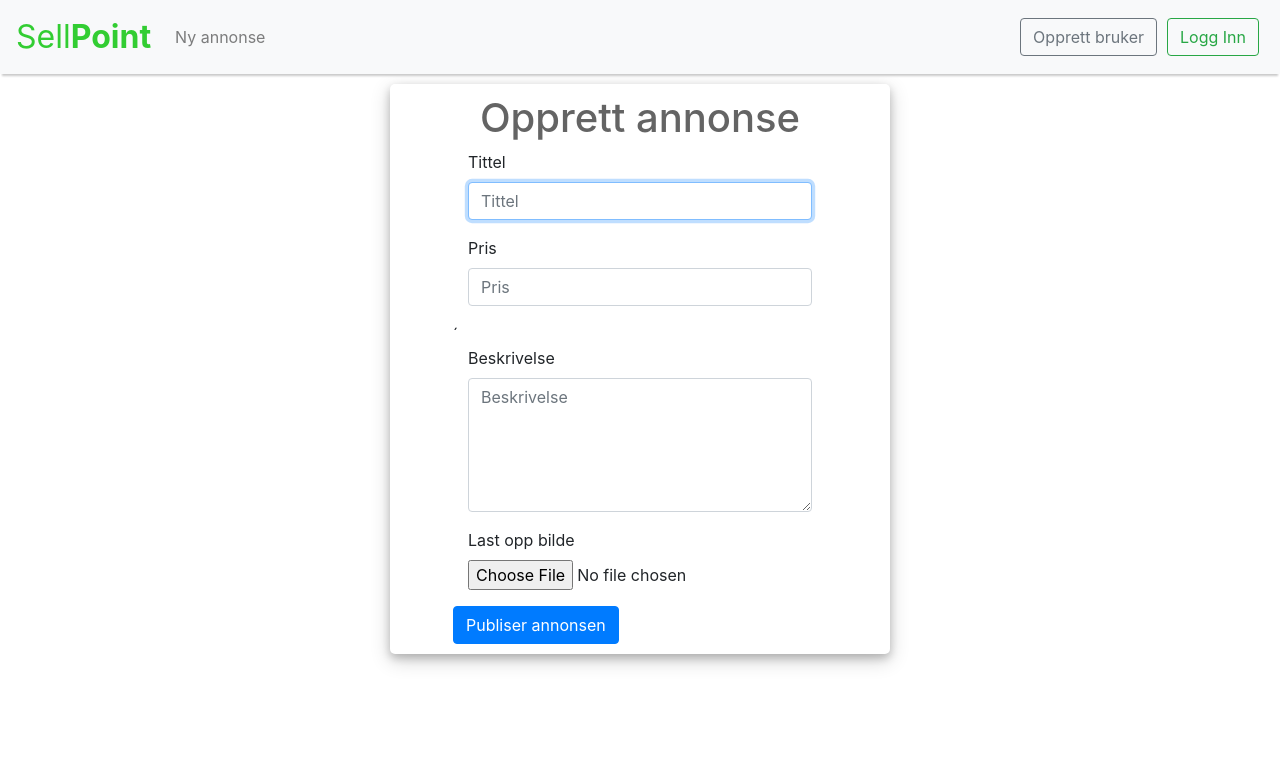
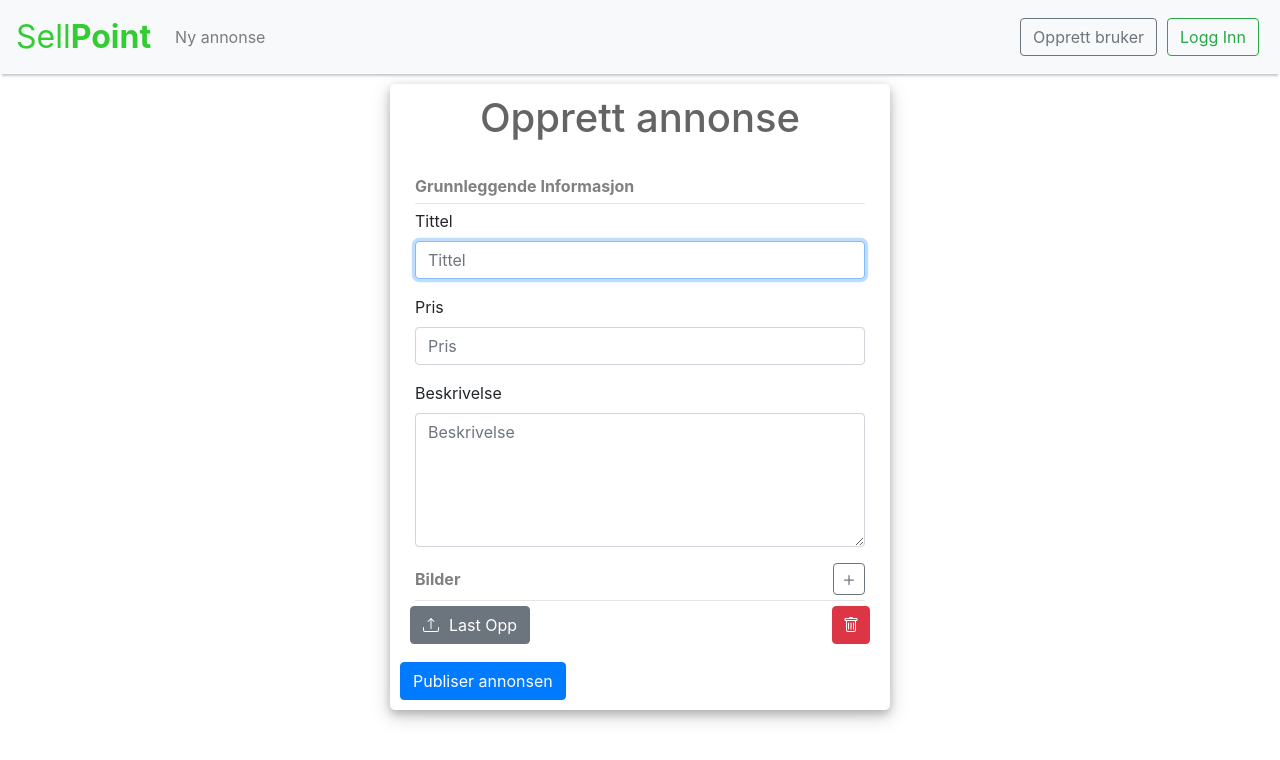
Before and after one commit to kavusiks/SellPoint, a React (Create React App) app in the folder sellpoint_frontend/: page /ad/create in a window 1280 px wide. Shown: the top 760 px of the page. Built offline with nearby package versions, Linux system fonts and the light colour scheme.

Commit message:
Add support for multiple images per ad in front-end (#21)

```diff
--- a/sellpoint_frontend/src/components/ads/LargeAd.tsx
+++ b/sellpoint_frontend/src/components/ads/LargeAd.tsx
@@ -79,8 +79,8 @@ export const LargeAd: FunctionComponent<AdComponentProps> = ({
         </div>
       </LeftCenterRow>
       <LeftCenterRow noGutters>
-        <p>
-          <div className="ad info">
+        <div className="ad info">
+          <p>
             <strong>Pris:</strong> {ad.price},-
             <br />
             <strong>Selger: </strong> {ad.owner?.first_name} {ad.owner?.last_name}
@@ -91,8 +91,8 @@ export const LargeAd: FunctionComponent<AdComponentProps> = ({
             <br />
             <br />
             {ad.description}
-          </div>
-        </p>
+          </p>
+        </div>
       </LeftCenterRow>
       {children}
     </ShadowedContainer>
--- a/sellpoint_frontend/src/components/forms/CreateAdForm.tsx
+++ b/sellpoint_frontend/src/components/forms/CreateAdForm.tsx
@@ -4,7 +4,8 @@ import { useHistory } from "react-router";
 import AdAPI from "../../core/api/ad";
 import { readDjangoError } from "../../core/client";
 import { Ad } from "../../models/ad";
-import { FormProps } from "./FormParts";
+import { CenteredRow } from "../styled";
+import { FormProps, SubmitImageMultipleFormPart, ImageSingleFormData } from "./FormParts";
 
 export const CreateAdForm: FunctionComponent<FormProps> = ({ setError }: FormProps) => {
   const history = useHistory();
@@ -12,21 +13,8 @@ export const CreateAdForm: FunctionComponent<FormProps> = ({ setError }: FormPro
   const [title, setTitle] = useState<string>("");
   const [price, setPrice] = useState<number>(0);
   const [description, setDescription] = useState<string>("");
-  const [imagePath, setImagePath] = useState<File | undefined>(undefined);
+  const [images, setImages] = useState<ImageSingleFormData[]>([]);
   const [validated, setValidated] = useState<boolean>(false);
-
-  const updateImage = (e: React.ChangeEvent<HTMLInputElement>) => {
-    setImagePath(e.target.files ? e.target.files[0] : undefined);
-  };
-
-  const renderImage = () => {
-    if (!imagePath) {
-      return null;
-    }
-
-    const preview = URL.createObjectURL(imagePath);
-    return <Image style={{ maxWidth: "100%" }} src={preview} alt="Bilde" />;
-  };
 
   const onSubmit = (e: React.FormEvent<HTMLFormElement>) => {
     setValidated(true);
@@ -47,26 +35,31 @@ export const CreateAdForm: FunctionComponent<FormProps> = ({ setError }: FormPro
     AdAPI.createAd(tempAd)
       .then((ad) => {
         if (!ad.id) {
-          setError("where my id >:(!");
+          setError("En uforventet error oppstod (Manglende ID)!");
           return;
         }
 
-        if (!imagePath) {
-          history.push(`/ad/${ad.id}`);
-          return;
-        }
-
-        AdAPI.addImage(ad.id, imagePath).then((img) => {
-          history.push(`/ad/${ad.id}`);
-        });
+        const id: number = ad.id;
+        Promise.all(images.map((image) => image.submit(id))).then(() =>
+          history.push(`/ad/${ad.id}`),
+        );
       })
       .catch((error) => {
+        console.log(error);
         setError(error.response ? readDjangoError(error.response) : "En uforventet error oppstod!");
       });
   };
 
   return (
-    <Form noValidate validated={validated} onSubmit={onSubmit}>
+    <Form noValidate validated={validated} onSubmit={onSubmit} style={{ width: "100%" }}>
+      <br />
+      <Col>
+        <p>
+          <strong>Grunnleggende Informasjon</strong>
+        </p>
+        <hr style={{ margin: "5px 0px 5px 0px" }} />
+      </Col>
+
       <Form.Group as={Col} controlId="create-ad-title">
         <Form.Label>Tittel</Form.Label>
         <Form.Control
@@ -86,7 +79,6 @@ export const CreateAdForm: FunctionComponent<FormProps> = ({ setError }: FormPro
           required
         />
       </Form.Group>
-      ´{" "}
       <Form.Group as={Col} controlId="create-ad-description">
         <Form.Label>Beskrivelse</Form.Label>
         <Form.Control
@@ -97,10 +89,9 @@ export const CreateAdForm: FunctionComponent<FormProps> = ({ setError }: FormPro
           required
         />
       </Form.Group>
-      <Form.Group as={Col} controlId="create-ad-image">
-        <Form.File label="Last opp bilde" onChange={updateImage} />
-        {renderImage()}
-      </Form.Group>
+
+      <SubmitImageMultipleFormPart onUpdate={setImages} />
+
       <Button variant="primary" type="submit">
         Publiser annonsen
       </Button>
--- a/sellpoint_frontend/src/components/forms/FormParts.tsx
+++ b/sellpoint_frontend/src/components/forms/FormParts.tsx
@@ -1,6 +1,11 @@
 import React, { FunctionComponent, useEffect, useState } from "react";
-import { Col, Form } from "react-bootstrap";
+import { Button, Col, Form, FormFile, Image } from "react-bootstrap";
+import { Trash, Upload, Plus } from "react-bootstrap-icons";
 import { Address } from "../../models/user";
+import { AdImage } from "../../models/ad";
+import AdAPI from "../../core/api/ad";
+import { CenteredRow, SpaceBetweenCenterRow } from "../styled";
+import "./forms.css";
 
 /**
  * Props for a form
@@ -124,3 +129,195 @@ export const AddressFormPart: FunctionComponent<AddressFormPartProps> = ({
     </>
   );
 };
+
+export class ImageSingleFormData {
+  id: number;
+  readonly path?: File;
+  readonly description?: string;
+
+  constructor(id: number, path?: File, description?: string) {
+    this.id = id;
+    this.description = description;
+    this.path = path;
+  }
+
+  submit = (adId: number): Promise<AdImage> => {
+    if (!this.path) {
+      throw new Error("Missing path!");
+    }
+
+    return AdAPI.addImage(adId, this.path, this.description);
+  };
+}
+
+interface SubmitImageSingleFormPartProps {
+  id: number;
+  onRemove: (id: number) => void;
+  onUpdate: (image: ImageSingleFormData) => void;
+  initialDescription?: string;
+  initialPath?: File;
+}
+
+const SubmitImageSingleFormPart: FunctionComponent<SubmitImageSingleFormPartProps> = ({
+  id,
+  onRemove,
+  onUpdate,
+  initialPath,
+  initialDescription,
+}) => {
+  const [path, setPath] = useState<File | undefined>(initialPath);
+  const [description, setDescription] = useState<string | undefined>(initialDescription);
+
+  useEffect(() => {
+    if (!path) {
+      return;
+    }
+
+    const image = new ImageSingleFormData(id, path, description);
+    onUpdate(image);
+  }, [id, path, description]);
+
+  const updateImage = (e: React.ChangeEvent<HTMLInputElement>) => {
+    setPath(e.target.files ? e.target.files[0] : undefined);
+  };
+
+  const renderImage = () => {
+    if (!path) {
+      return null;
+    }
+
+    const preview = URL.createObjectURL(path);
+    return <Image style={{ maxWidth: "100%" }} src={preview} alt="Bilde" />;
+  };
+
+  return (
+    <div style={{ marginBottom: "10px" }}>
+      <Form.Row as={SpaceBetweenCenterRow} noGutters>
+        <Form.Group className="create-ad-image-file" controlId={`create-ad-image-file-${id}`}>
+          <FormFile>
+            <FormFile.Label className="btn btn-secondary create-ad-image-upload-button">
+              <FormFile.Input onChange={updateImage} />
+              <Upload style={{ margin: "0px 10px 3px 0px" }} />
+              {path ? path.name : "Last Opp"}
+            </FormFile.Label>
+          </FormFile>
+        </Form.Group>
+
+        <Button
+          className="create-ad-image-delete-button"
+          variant="danger"
+          onClick={() => onRemove(id)}
+        >
+          <CenteredRow>
+            <Trash />
+          </CenteredRow>
+        </Button>
+      </Form.Row>
+
+      {path ? (
+        <Form.Group controlId={`create-ad-image-desc-${id}`}>
+          <Form.Control
+            value={description}
+            as="textarea"
+            placeholder="Beskrivelse"
+            rows={2}
+            onChange={(e) => setDescription(e.target.value)}
+          />
+        </Form.Group>
+      ) : null}
+
+      {renderImage()}
+    </div>
+  );
+};
+
+export interface SubmitImageMultipleFormPartProps {
+  onUpdate: (images: ImageSingleFormData[]) => void;
+  initialAmount?: number;
+}
+
+export const SubmitImageMultipleFormPart: FunctionComponent<SubmitImageMultipleFormPartProps> = ({
+  initialAmount = 1,
+  onUpdate,
+}) => {
+  const [amount, setAmount] = useState<number>(initialAmount);
+  const [images, setImages] = useState<ImageSingleFormData[]>([]);
+  const [id, setId] = useState<number>(0);
+
+  const getNextId = () => {
+    const next = id;
+    setId(id + 1);
+    return next;
+  };
+
+  useEffect(() => {
+    let img = images;
+    for (let i = 0; i < amount; i++) {
+      if (i >= img.length) {
+        img = [...img, new ImageSingleFormData(getNextId())];
+        continue;
+      }
+
+      if (img[i]) {
+        continue;
+      }
+
+      img[i] = new ImageSingleFormData(getNextId());
+    }
+
+    setImages(img);
+  }, [amount]);
+
+  const receiveUpdate = (image: ImageSingleFormData) => {
+    const img = [...images];
+    img[img.findIndex((other) => other.id === image.id)] = image;
+
+    setImages(img);
+    onUpdate(img);
+  };
+
+  const removeImage = (id: number) => {
+    const img = [...images];
+    const index = img.findIndex((image) => image.id === id);
+    img.splice(index, 1);
+
+    setImages(img);
+    setAmount(amount - 1);
+  };
+
+  const makeImageData = () => {
+    return images.map((image) => {
+      return (
+        <SubmitImageSingleFormPart
+          key={image.id}
+          {...image}
+          onUpdate={receiveUpdate}
+          onRemove={removeImage}
+        />
+      );
+    });
+  };
+
+  return (
+    <Col>
+      <SpaceBetweenCenterRow noGutters>
+        <p>
+          <strong>Bilder</strong>
+        </p>
+
+        <Button
+          id="create-ad-image-amount-inc"
+          variant="outline-secondary"
+          onClick={() => setAmount(amount + 1)}
+        >
+          <CenteredRow>
+            <Plus size={20} />
+          </CenteredRow>
+        </Button>
+      </SpaceBetweenCenterRow>
+      <hr style={{ margin: "5px 0px 5px 0px" }} />
+
+      {makeImageData()}
+    </Col>
+  );
+};
--- a/sellpoint_frontend/src/components/forms/RegisterForm.tsx
+++ b/sellpoint_frontend/src/components/forms/RegisterForm.tsx
@@ -55,20 +55,14 @@ export const RegisterForm: FunctionComponent<RegisterFormProps> = ({
     // until after the first submission attempt
     setValidated(true);
 
-    console.log("DEBUG #1");
-
     e.preventDefault();
 
     const form = e.target as HTMLFormElement;
     if (!form.checkValidity() || !address || password !== confirmPassword) {
-      console.log(form.checkValidity());
-      console.log(address);
-      console.log(password !== confirmPassword);
       e.stopPropagation();
       return;
     }
 
-    console.log("DEBUG #2");
     const user: User = {
       email: email,
       first_name: firstName,
--- /dev/null
+++ b/sellpoint_frontend/src/components/forms/forms.css
@@ -0,0 +1,22 @@
+input[type="file"] {
+  display: none;
+}
+
+#create-ad-image-amount-inc {
+    height: 2em;
+    width: 2em;
+}
+
+.create-ad-image-delete-button {
+  width: 38px;
+  height: 38px;
+  margin-bottom: 0.5rem !important;
+}
+
+.create-ad-image-upload-button {
+  margin: 0px;
+}
+
+.create-ad-image-file {
+  margin-bottom: 0.5rem !important;
+}
--- a/sellpoint_frontend/src/components/styled.tsx
+++ b/sellpoint_frontend/src/components/styled.tsx
@@ -90,7 +90,6 @@ export const RightCenterRow = styled(Row)`
   align-items: center;
 `;
 
-
 /**
  * A {@link Row} (CSS Flexbox) with all components vertically top-aligned
  * and horizontally left-aligned.
@@ -98,6 +97,15 @@ export const RightCenterRow = styled(Row)`
 export const LeftTopRow = styled(Row)`
   justify-content: flex-start;
   align-items: flex-start;
+`;
+
+/**
+ * A {@link Row} (CSS Flexbox) with all components vertically centered
+ * and horizontally spaced out.
+ */
+export const SpaceBetweenCenterRow = styled(Row)`
+  justify-content: space-between;
+  align-items: center;
 `;
 
 /**
```
